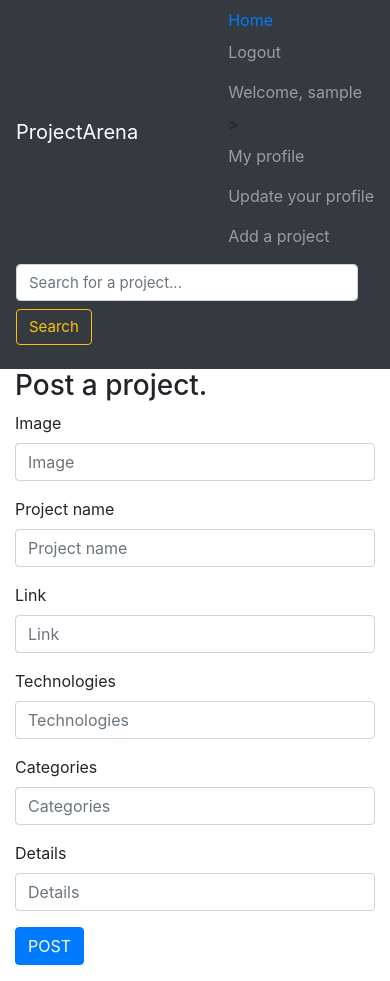
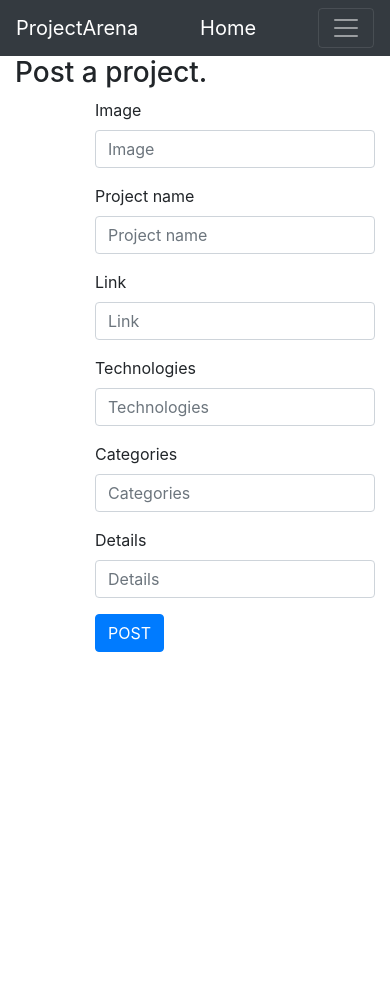
Before and after one commit to FrancisFlow/Portfolios-are-us, a Django app: page /new_project/ in a window 390 px wide. After the commit the page ends 652 px from the top, so only its background shows below. Run offline with Django 4.2, Linux system fonts and the light colour scheme; the visitor is signed in with stand-in values (Sample User, id 1); some libraries are stand-ins or nearby versions.

Commit message:
Styled navbar and made it responsive

```diff
--- a/rateprojects/forms.py
+++ b/rateprojects/forms.py
@@ -32,3 +32,8 @@ class UpdateUserProfileForm(forms.ModelForm):
     class Meta:
         model= Profile
         fields = ['name', 'phone_number', 'profile_pic', 'bio']
+
+class ProjectRateForm(forms.ModelForm):
+    class Meta:
+        model=Rating
+        exclude = ['pub_date', 'user', 'post']
--- a/rateprojects/templates/navbar.html
+++ b/rateprojects/templates/navbar.html
@@ -1,29 +1,49 @@
+<style>
+    li{
+        padding:0, 5px;
+    }
+    form{
+        padding-left: 5rem;
+    }
+
+</style>
+
 <div>
     <nav class="navbar navbar-dark bg-dark navbar navbar-expand-lg">
         <!-- Navbar content -->
-        <a class="navbar-brand" href="#">ProjectArena</a>
+        <a class="navbar-brand" href="/">ProjectArena</a>
+        <a  class="navbar-brand" href="/">  Home  </a>
+        <button class="navbar-toggler" type="button" data-toggle="collapse" data-target="#navbarTogglerDemo02" aria-controls="navbarTogglerDemo02" aria-expanded="false" aria-label="Toggle navigation">
+            <span class="navbar-toggler-icon"></span>
+        </button>
 
+    <div class="collapse navbar-collapse" id="navbarTogglerDemo02">
     <ul class="navbar-nav" >
-     <li>
-         <a href="/"> Home</a>
-     </li>
+
         {% if user.is_authenticated %}
+
+
+        <li class="nav-item" >
+            <a class="nav-link"href="#"> Welcome, {{user.username}} </a>
+        </li>
+        <li class="nav-item dropdown">
+            <a class="nav-link dropdown-toggle" href="#" id="navbarDropdown" role="button" data-toggle="dropdown" aria-haspopup="true" aria-expanded="false">
+            More actions
+            </a>
+            <div class="dropdown-menu" aria-labelledby="navbarDropdown">
+                <a  class="dropdown-item" href="/profile">My profile</a>
+                <a class="dropdown-item"  href="/update_profile">Update your profile</a>
+                <div class="dropdown-divider"></div>
+                <a   class="dropdown-item" href="/new_project">Add a project</a>
+                </div>
+
+
+        </li>
+
         <li class="nav-item">
             <a class="nav-link" href="/logout">Logout</a>
         </li >
 
-        <li class="nav-item" >
-            <a class="nav-link"href="#"> Welcome, {{user.username}} </a>
-        </li>
-        <li class="nav-item"> >
-            <a  class="nav-link" href="/profile">My profile</a>
-        </li>
-        <li  class="nav-item">
-            <a class="nav-link"  href="/update_profile">Update your profile</a>
-        </li>
-        <li class="nav-item">
-            <a   class="nav-link" href="/new_project">Add a project</a>
-        </li>
         {% else %}
         <li class="nav-item"> >
             <a class="nav-link" href="/login">Login</a>
@@ -34,5 +54,6 @@
 		<input class="form-control mr-sm-2" type="search" placeholder="Search for a project... " aria-label="Search" style="font-size: 15px;" name="projects">
 		<button class="btn btn-outline-warning my-2 my-sm-0" type="submit" style="font-size: 15px;">Search</button>
 	  </form>
+      </div>
       </nav>
 </div>
--- a/rateprojects/views.py
+++ b/rateprojects/views.py
@@ -1,5 +1,5 @@
 from django.shortcuts import render, redirect, get_object_or_404
-from .forms import NewUserForm, UpdateUserProfileForm, NewProjectForm
+from .forms import NewUserForm, UpdateUserProfileForm, NewProjectForm, ProjectRateForm
 from django.contrib.auth import login, authenticate, logout
 from django.contrib import messages
 from django.contrib.auth.forms import AuthenticationForm
@@ -121,3 +121,20 @@ def search_results(request):
     else:
         message="You haven't searched for any term"
         return render(request,'search.html', {'message': message, "projects":searched_projects})
+
+
+def review(request, id):
+    current_user=request.user
+    current_project=Project.objects.get(id=id)
+
+    if request.method=='POST':
+        form=ProjectRateForm(request.POST)
+        if form.is_valid():
+            rating=form.save(commit=False)
+            rating.post=current_project
+            rating.user= current_user
+            rating.save()
+            return redirect('project', id)
+    else:
+        form=ProjectRateForm()
+    return render(request, 'rating.html', {'form': form})
```
Also changed, not shown: rateprojects/templates/rating.html (added, +49 -0 lines).
